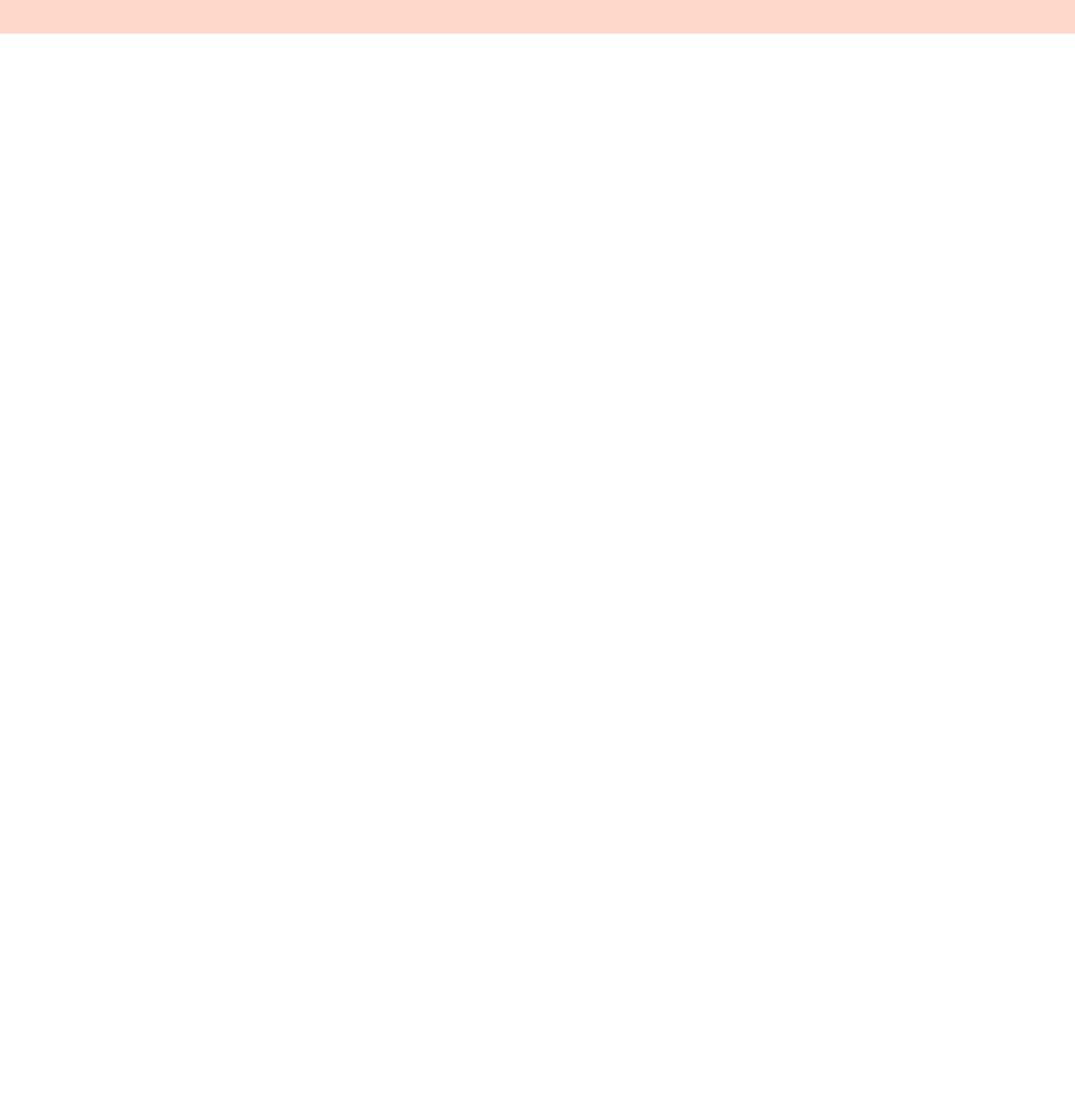
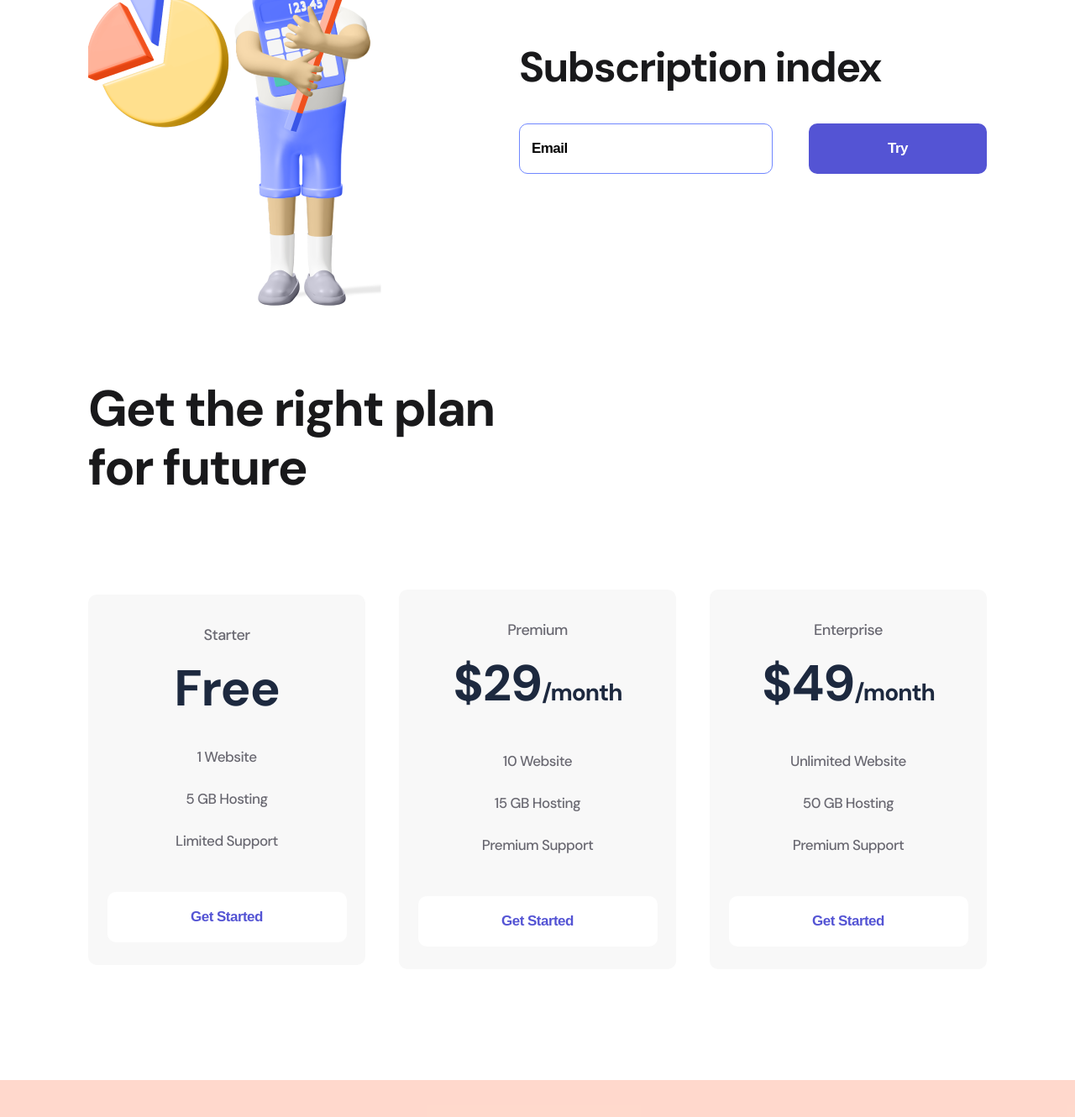
Before and after one commit to Inna1995is/Logoipsum, a plain HTML site: page index.html in a window 1280 px wide. Shown: the part 971-2301 px from the top of the page at 84% size. Before the commit the page ends 1011 px from the top, so only its background shows below. Drawn offline with nearby package versions, Linux system fonts and the light colour scheme.

Commit message:
Add files via upload

```diff
--- a/index.html
+++ b/index.html
@@ -59,6 +59,69 @@
             <img src="./img/firstmen.png" alt="firstmen">
         </div>
     </section>
+    <section class="container subscribe">
+        <div>
+            <img src="./img/secondmen.png" alt="second men">
+        </div>
+        <div>
+            <h2 class="subscribe__title">
+                Subscription index
+            </h2>
+            <form>
+                <input class="input" type="email" placeholder="Email">
+                <button class="button button__violet">Try</button>
+            </form>
+        </div>
+    </section>
+    <section class="container plan">
+        <h2 class="plan__title">
+            Get the right plan for future
+        </h2>
+        <div class="plan__flex">
+            <div class="item">
+                <p class="item__text">
+                    Starter
+                </p>
+                <h3 class="item__title">
+                    Free
+                </h3>
+                <ul>
+                    <li class="item__li"> 1 Website</li>
+                    <li class="item__li"> 5 GB Hosting</li>
+                    <li class="item__li">Limited Support</li>
+                </ul>
+                <button class="button button__item">Get Started</button>
+            </div>
+            <div class="item">
+                <p class="item__text">
+                    Premium
+                </p>
+                <h3 class="item__title">
+                    $29<span>/month</span>
+                </h3>
+                <ul>
+                    <li class="item__li"> 10 Website</li>
+                    <li class="item__li"> 15 GB Hosting</li>
+                    <li class="item__li">Premium Support</li>
+                </ul>
+                <button class="button button__item">Get Started</button>
+            </div>
+            <div class="item">
+                <p class="item__text">
+                    Enterprise
+                </p>
+                <h3 class="item__title">
+                    $49<span>/month</span>
+                </h3>
+                <ul>
+                    <li class="item__li">Unlimited Website</li>
+                    <li class="item__li">50 GB Hosting</li>
+                    <li class="item__li">Premium Support</li>
+                </ul>
+                <button class="button button__item">Get Started</button>
+            </div>
+        </div>
+    </section>
     <footer class="footer">
         <div class="container footer__flex">
             <div>
--- a/style/style.css
+++ b/style/style.css
@@ -15,7 +15,9 @@ body {
 
 .header__flex,
 .footer__flex,
-.about {
+.about,
+.subscribe,
+.plan__flex {
     display: flex;
     justify-content: space-between;
     align-items: center;
@@ -106,3 +108,114 @@ body {
 .footer {
     padding: 53px 0;
 }
+
+.subscribe {
+    margin-bottom: 85px;
+}
+
+.subscribe__title {
+    font-weight: bold;
+    font-size: 50px;
+    line-height: 57px;
+    letter-spacing: -1.56316px;
+    color: #19191B;
+    margin-bottom: 38px;
+}
+
+.input {
+    width: 302px;
+    height: 60px;
+    border-radius: 10px;
+    border: 1px solid #7087FF;
+    padding-left: 14px;
+    box-sizing: border-box;
+    margin-right: 39px;
+}
+
+.input::placeholder,
+.input {
+    font-weight: bold;
+    font-size: 17px;
+    line-height: 22px;
+    letter-spacing: -0.531474px;
+    color: #000000;
+}
+
+.input:focus {
+    outline: none;
+}
+
+.plan {
+    margin-bottom: 132px;
+}
+
+.plan__title {
+    font-weight: bold;
+    font-size: 60px;
+    line-height: 70px;
+    letter-spacing: -1.87579px;
+    color: #19191B;
+    max-width: 504px;
+    margin-bottom: 110px;
+}
+
+.item {
+    width: 330px;
+    background: #F8F8F8;
+    border-radius: 10px;
+    text-align: center;
+    padding: 34px 0 27px;
+}
+
+.item:hover {
+    transition: 500ms;
+    background: #FF7143;
+    box-shadow: 0px 32px 34px rgba(255, 112, 59, 0.317827);
+}
+
+.item__text {
+    font-size: 18px;
+    line-height: 28px;
+    letter-spacing: -0.562737px;
+    color: #696871;
+}
+
+.item:hover .item__text,
+.item:hover .item__title,
+.item:hover .item__li {
+    color: white;
+    transition: 500ms;
+}
+
+.item__title {
+    font-weight: bold;
+    font-size: 60px;
+    line-height: 56px;
+    letter-spacing: -1.03448px;
+    color: #1D293F;
+    margin: 22px 0 28px;
+}
+
+.item__title span {
+    font-size: 28px;
+}
+
+.item__li {
+    font-size: 17px;
+    line-height: 50px;
+    letter-spacing: -0.531474px;
+    color: #696871;
+}
+
+.button__item {
+    width: 285px;
+    background: white;
+    color: #5454D4;
+    margin-top: 36px;
+}
+
+.item:hover .button__item {
+    background: #9F3919;
+    color: white;
+    transition: 500ms;
+}
```
Also changed, not shown: img/secondmen.png (added).
